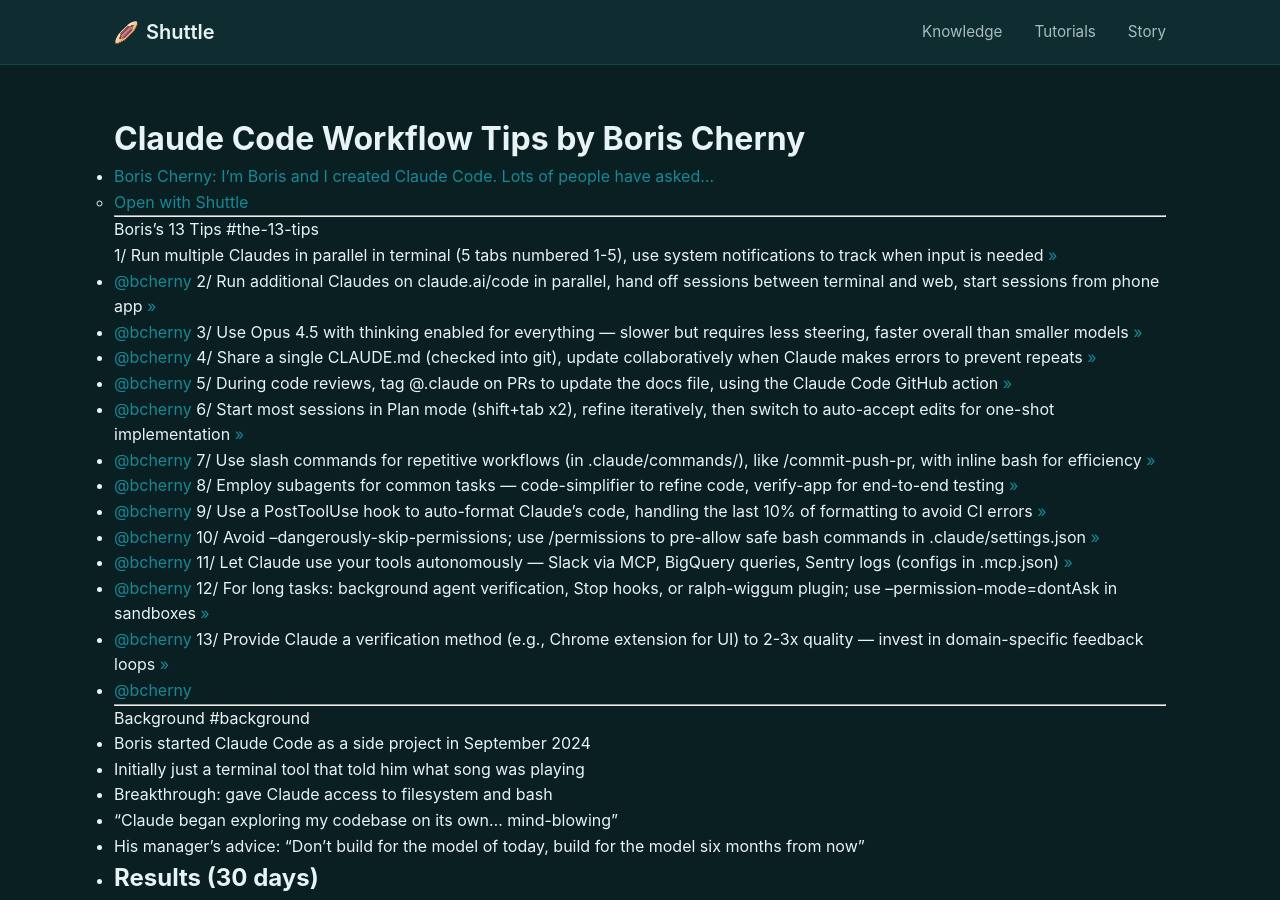
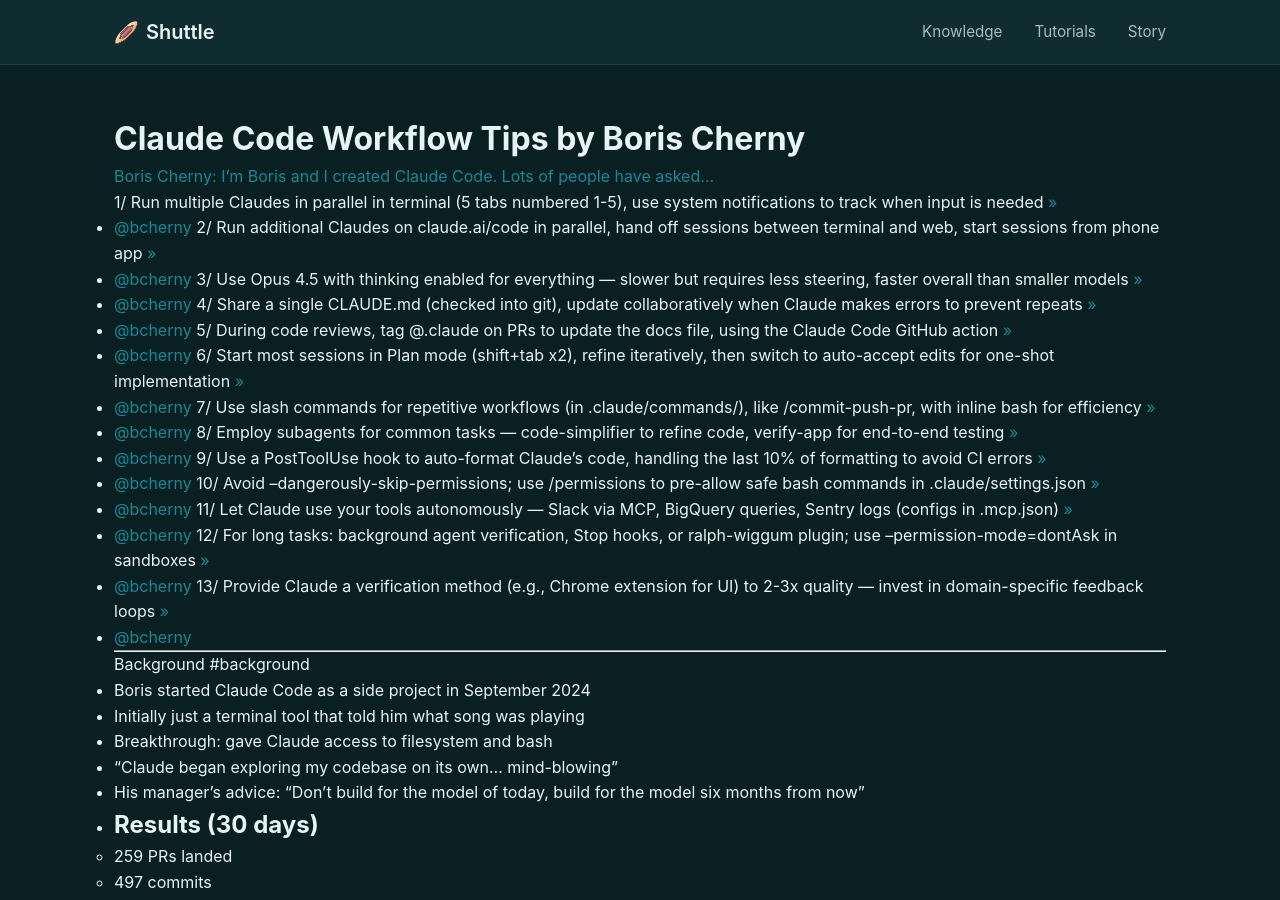
Before and after one commit to funclosure/weaving-shuttle, a Jekyll site: the page built from knowledge/claude/claude-code-workflow-tips-by-boris-cherny.md, in a window 1280 px wide and 900 px high. Built offline with Jekyll 4.4.1, drawn with Linux system fonts in a browser that asks for light colours; our own code applies the rules of GitHub Pages for plain Markdown files.

Commit message:
chore: update claude tip format

```diff
--- a/knowledge/claude/claude-code-workflow-tips-by-boris-cherny.md
+++ b/knowledge/claude/claude-code-workflow-tips-by-boris-cherny.md
@@ -1,11 +1,7 @@
 # Claude Code Workflow Tips by Boris Cherny
 
-- [Boris Cherny: I'm Boris and I created Claude Code. Lots of people have asked...](https://x.com/bcherny/status/2007179832300581177)
-  - [Open with Shuttle](https://wwwshuttle.app/import?url=https://weaving.wwwshuttle.app/knowledge/claude/claude-code-workflow-tips-by-boris-cherny.md)
+[Boris Cherny: I'm Boris and I created Claude Code. Lots of people have asked...](https://x.com/bcherny/status/2007179832300581177)
 
----
-
-Boris's 13 Tips #the-13-tips
 > 1/ Run multiple Claudes in parallel in terminal (5 tabs numbered 1-5), use system notifications to track when input is needed [>>](parallel-sessions)
   - [@bcherny](https://x.com/bcherny/status/2007179833990885678)
 > 2/ Run additional Claudes on claude.ai/code in parallel, hand off sessions between terminal and web, start sessions from phone app [>>](claude-web)
```
